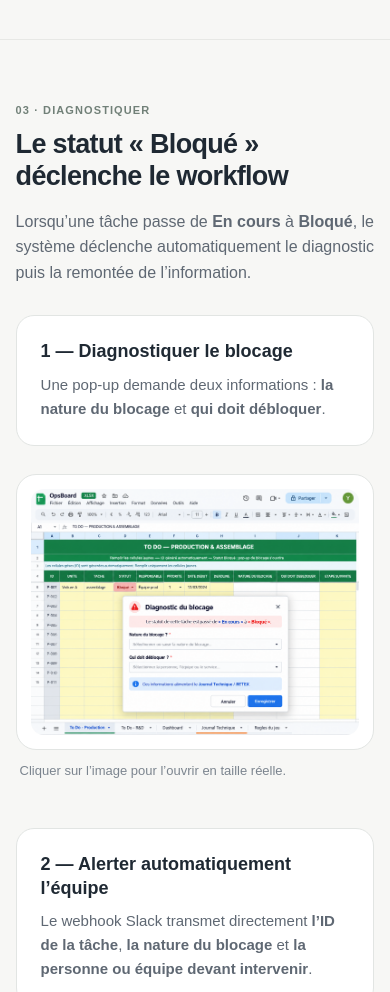
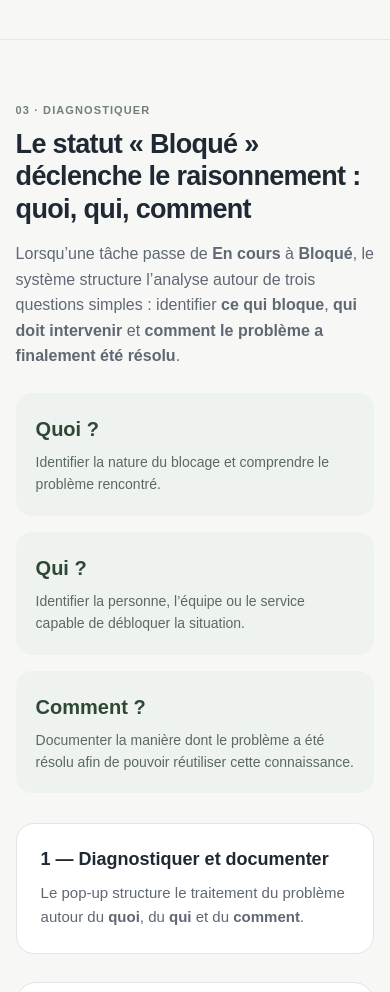
Before and after one commit to younesrizk2000-png/portfolio, a plain HTML site: page opsboard.html in a window 390 px wide. Shown: the part 2140-3132 px from the top of the page. Drawn offline with Linux system fonts and the light colour scheme.

Commit message:
Update OpsBoard popup logic

```diff
--- a/opsboard.html
+++ b/opsboard.html
@@ -218,6 +218,31 @@
       margin-bottom: 8px;
     }
 
+    .reasoning-grid {
+      display: grid;
+      grid-template-columns: repeat(3, 1fr);
+      gap: 16px;
+      margin-top: 24px;
+    }
+
+    .reasoning-card {
+      background: #eef3ef;
+      border-radius: 16px;
+      padding: 20px;
+    }
+
+    .reasoning-card strong {
+      display: block;
+      font-size: 20px;
+      color: #2f4735;
+      margin-bottom: 6px;
+    }
+
+    .reasoning-card p {
+      font-size: 14px;
+      color: #5b6a60;
+    }
+
     .resolution-box {
       background: #ffffff;
       border: 1px solid #e2e5e3;
@@ -382,7 +407,8 @@
 
     @media (max-width: 800px) {
       .rules,
-      .impact-grid {
+      .impact-grid,
+      .reasoning-grid {
         grid-template-columns: 1fr;
       }
 
@@ -430,7 +456,6 @@
     </div>
   </section>
 
-
   <section class="section-border">
     <div class="container">
 
@@ -464,7 +489,6 @@
       </div>
     </div>
   </section>
-
 
   <section class="section-border">
     <div class="container">
@@ -508,49 +532,72 @@
     </div>
   </section>
 
-
   <section class="section-border">
     <div class="container">
 
       <div class="mini-label">03 · Diagnostiquer</div>
 
-      <h2>Le statut « Bloqué » déclenche le workflow</h2>
+      <h2>Le statut « Bloqué » déclenche le raisonnement : quoi, qui, comment</h2>
 
       <p>
-        Lorsqu’une tâche passe de <strong>En cours</strong> à
-        <strong>Bloqué</strong>, le système déclenche automatiquement
-        le diagnostic puis la remontée de l’information.
+        Lorsqu’une tâche passe de <strong>En cours</strong> à <strong>Bloqué</strong>,
+        le système structure l’analyse autour de trois questions simples :
+        identifier <strong>ce qui bloque</strong>, <strong>qui doit intervenir</strong>
+        et <strong>comment le problème a finalement été résolu</strong>.
       </p>
+
+      <div class="reasoning-grid">
+
+        <div class="reasoning-card">
+          <strong>Quoi ?</strong>
+          <p>
+            Identifier la nature du blocage et comprendre le problème rencontré.
+          </p>
+        </div>
+
+        <div class="reasoning-card">
+          <strong>Qui ?</strong>
+          <p>
+            Identifier la personne, l’équipe ou le service capable de débloquer la situation.
+          </p>
+        </div>
+
+        <div class="reasoning-card">
+          <strong>Comment ?</strong>
+          <p>
+            Documenter la manière dont le problème a été résolu afin de pouvoir réutiliser cette connaissance.
+          </p>
+        </div>
+
+      </div>
 
       <div class="split">
 
         <div>
           <div class="card">
-            <h3>1 — Diagnostiquer le blocage</h3>
+            <h3>1 — Diagnostiquer et documenter</h3>
             <p>
-              Une pop-up demande deux informations :
-              <strong>la nature du blocage</strong> et
-              <strong>qui doit débloquer</strong>.
+              Le pop-up structure le traitement du problème autour du
+              <strong>quoi</strong>, du <strong>qui</strong> et du <strong>comment</strong>.
             </p>
           </div>
 
           <a
             class="visual zoom-image"
-            href="ChatGPT Image Oct 7, 2026, 09_47_42 PM.png"
+            href="opsboard-popup.png"
             target="_blank"
             title="Ouvrir l'image en grand"
           >
             <img
-              src="ChatGPT Image Oct 7, 2026, 09_47_42 PM.png"
-              alt="Diagnostic automatique d'un blocage dans OpsBoard"
+              src="opsboard-popup.png"
+              alt="Pop-up OpsBoard avec logique quoi qui comment"
             />
           </a>
 
           <div class="caption">
-            Cliquer sur l’image pour l’ouvrir en taille réelle.
+            Exemple anonymisé — cliquer sur l’image pour l’ouvrir en taille réelle.
           </div>
         </div>
-
 
         <div>
           <div class="card">
@@ -585,24 +632,24 @@
     </div>
   </section>
 
-
   <section class="section-border">
     <div class="container">
 
       <div class="mini-label">04 · Apprendre</div>
 
-      <h2>Résoudre le problème… puis conserver comment</h2>
+      <h2>Résoudre le problème… puis conserver l’apprentissage</h2>
 
       <p>
-        Lorsque la tâche passe de <strong>Bloqué</strong> à <strong>Terminé</strong>,
-        Apps Script déclenche une seconde phase de diagnostic dédiée à la résolution.
+        Une fois la situation résolue, le système complète le Journal Technique
+        afin de conserver la logique de résolution et de transformer l’expérience terrain
+        en connaissance réutilisable.
       </p>
 
       <div class="resolution-box">
 
         <div class="resolution-header">
           <div>
-            <div class="mini-label">Pop-up de résolution</div>
+            <div class="mini-label">Capitalisation</div>
             <h3>Résolution du blocage</h3>
           </div>
 
@@ -639,8 +686,8 @@
         </div>
 
         <div class="resolution-note">
-          Ces réponses complètent automatiquement l’entrée correspondante
-          dans le Journal Technique.
+          Ces éléments alimentent le Journal Technique et permettent de retrouver
+          une solution déjà testée lorsqu’un problème similaire réapparaît.
         </div>
 
       </div>
@@ -648,9 +695,11 @@
       <div class="flow">
         <div class="flow-step">Blocage</div>
         <div class="arrow">→</div>
-        <div class="flow-step">Diagnostic</div>
+        <div class="flow-step">Quoi ?</div>
         <div class="arrow">→</div>
-        <div class="flow-step">Résolution</div>
+        <div class="flow-step">Qui ?</div>
+        <div class="arrow">→</div>
+        <div class="flow-step">Comment ?</div>
         <div class="arrow">→</div>
         <div class="flow-step active">RETEX</div>
       </div>
@@ -672,13 +721,12 @@
       </div>
 
       <div class="quote">
-        Le système ne conserve pas seulement qu’un problème a été résolu :
-        il conserve comment il a été compris et comment il a été résolu.
+        Un blocage ne doit pas seulement être signalé :
+        il faut comprendre quoi bloque, qui doit agir et comment la solution peut être réutilisée.
       </div>
 
     </div>
   </section>
-
 
   <section class="section-border">
     <div class="container">
@@ -711,7 +759,6 @@
 
     </div>
   </section>
-
 
   <section class="section-border">
     <div class="container">
@@ -777,7 +824,6 @@
     </div>
   </section>
 
-
   <section class="section-border">
     <div class="container">
 
```
